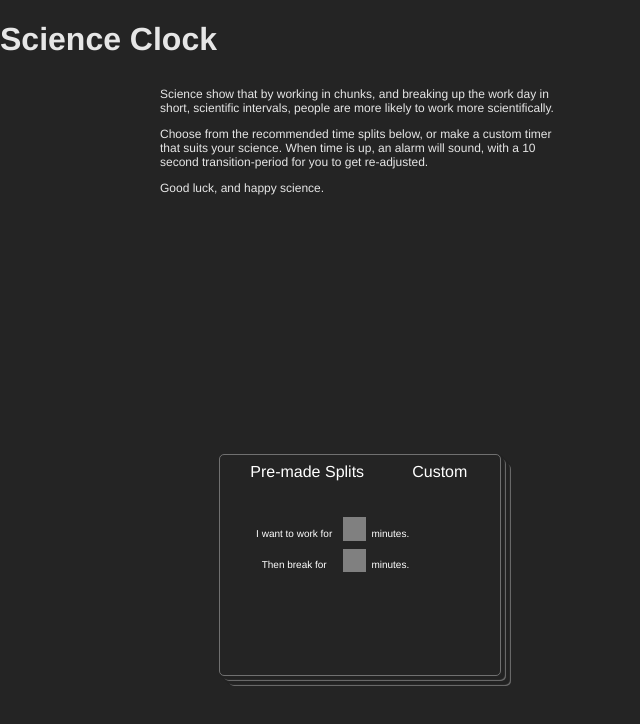
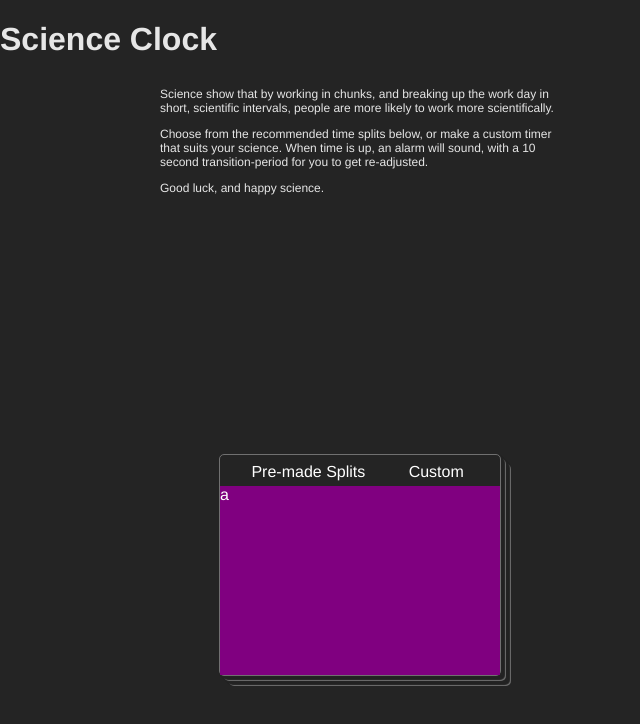
Before and after one commit to danvangogh/pomodoro-timer, a Vue app: page / in a window 1280 px wide. Shown: the top 724 px of the page, without its empty margins (0-640 px from the left). Built offline with nearby package versions, Linux system fonts and the light colour scheme.

Commit message:
separates form elements

```diff
--- a/src/components/ClockSelection.vue
+++ b/src/components/ClockSelection.vue
@@ -3,22 +3,19 @@
     <div class="card">
       <span class="pre-made-split">Pre-made Splits</span>
       <span class="custom-split">Custom</span>
-      <span class="work">I want to work for</span>
-      <div class="box1"></div>
-      <span class="minutes1">minutes.</span>
-      <div class="arrow"></div>
-      <span class="break">Then break for</span>
-      <div class="box2"></div>
-      <span class="minutes2">minutes.</span>
-      <div class="arrow"></div>
-      <div class="start-btn"></div>
+      <PreMadeForm />
     </div>
   </div>
 </template>
 
 <script>
+  import PreMadeForm from './PreMadeForm'
+  import CustomForm from './CustomForm'
 export default {
   name: 'ClockSelection',
+  components: {
+    PreMadeForm,
+  },
   data () {
     return {
       msg: 'Welcome to Your Vue.js App'
@@ -52,59 +49,15 @@ export default {
                 10px 10px 0px #707070;
     display: grid;
     grid-template-columns: repeat(9, 1fr);
+    grid-template-rows: repeat(7, 1fr);
     grid-column-gap: 3px;
-    grid-template-rows: repeat(7, 1fr);
-    grid-template-areas:
-    ". pm pm pm pm pm cs cs cs"
-        ". . . . . . . . ."
-    ". wr wr wr box1 m1 . ar1 ."
-    ". br br br box2 m2 . ar2 ."
-      ". . bt bt bt bt bt . ."
-      ". . bt bt bt bt bt . ."
-        ". . . . . . . . ."
   }
   .pre-made-split {
-    grid-area: pm;
+    grid-column: 2/6;
     margin-top: .5em;
   }
   .custom-split {
-    grid-area: cs;
+    grid-column: 7/9;
     margin-top: .5em;
   }
-  .work {
-    grid-area: wr;
-    font-size: 10px;
-    margin: auto;
-  }
-  .box1 {
-    grid-area: box1;
-    background-color: grey;
-    margin: 0px 2px 8px 2px;
-  }
-  .box2 {
-    grid-area: box2;
-    background-color: grey;
-    margin: 0px 2px 8px 2px;
-  }
-  .minutes1 {
-    grid-area: m1;
-    font-size: 10px;
-    margin: auto;
-  }
-  .minutes2 {
-    grid-area: m2;
-    font-size: 10px;
-    margin: auto;
-  }
-  .arrow {
-
-  }
-  .break {
-    grid-area: br;
-    font-size: 10px;
-    margin: auto;
-  }
-  .start-btn {
-    text-align: center;
-  }
 </style>
--- /dev/null
+++ b/src/components/CustomForm.vue
@@ -0,0 +1,59 @@
+<template>
+  <div class="custom">
+    <span class="work">I want to work for</span>
+    <div class="box1"></div>
+    <span class="minutes1">minutes.</span>
+    <div class="arrow"></div>
+    <span class="break">Then break for</span>
+    <div class="box2"></div>
+    <span class="minutes2">minutes.</span>
+    <div class="arrow"></div>
+    <div class="start-btn"></div>
+  </div>
+</template>
+
+<script>
+export default {
+  name: 'CustomForm',
+}
+</script>
+
+<!-- Add "scoped" attribute to limit CSS to this component only -->
+<style scoped>
+  .work {
+    grid-area: wr;
+    font-size: 10px;
+    margin: auto;
+  }
+  .box1 {
+    grid-area: box1;
+    background-color: grey;
+    margin: 0px 2px 8px 2px;
+  }
+  .box2 {
+    grid-area: box2;
+    background-color: grey;
+    margin: 0px 2px 8px 2px;
+  }
+  .minutes1 {
+    grid-area: m1;
+    font-size: 10px;
+    margin: auto;
+  }
+  .minutes2 {
+    grid-area: m2;
+    font-size: 10px;
+    margin: auto;
+  }
+  .arrow {
+
+  }
+  .break {
+    grid-area: br;
+    font-size: 10px;
+    margin: auto;
+  }
+  .start-btn {
+    text-align: center;
+  }
+</style>
--- /dev/null
+++ b/src/components/PreMadeForm.vue
@@ -0,0 +1,23 @@
+<template>
+  <div class="premade">
+    <span class="a">a</span>
+  </div>
+</template>
+
+<script>
+export default {
+  name: 'PreMadeForm',
+}
+</script>
+
+<style>
+  .premade {
+    grid-column: 1/10;
+    grid-row: 2/8;
+    background-color: purple;
+    display: grid;
+    grid-template-columns: repeat(3, 1fr);
+    grid-template-rows: repeat(6, 1fr);
+    grid-gap: 3px;
+  }
+</style>
```
